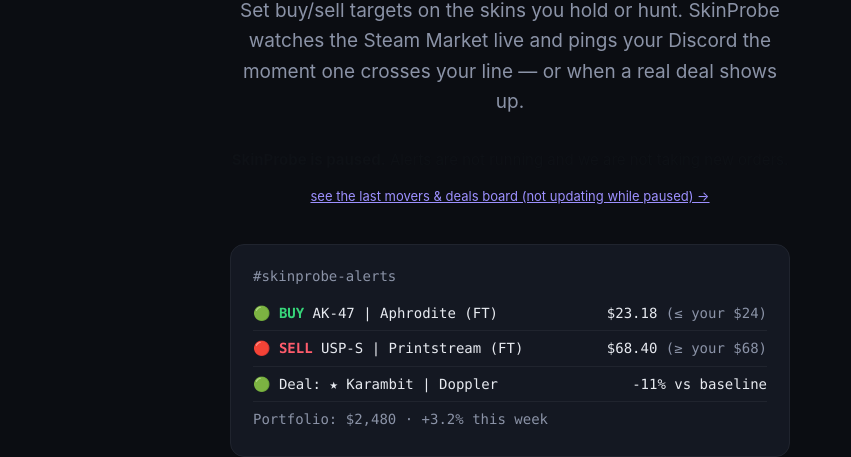
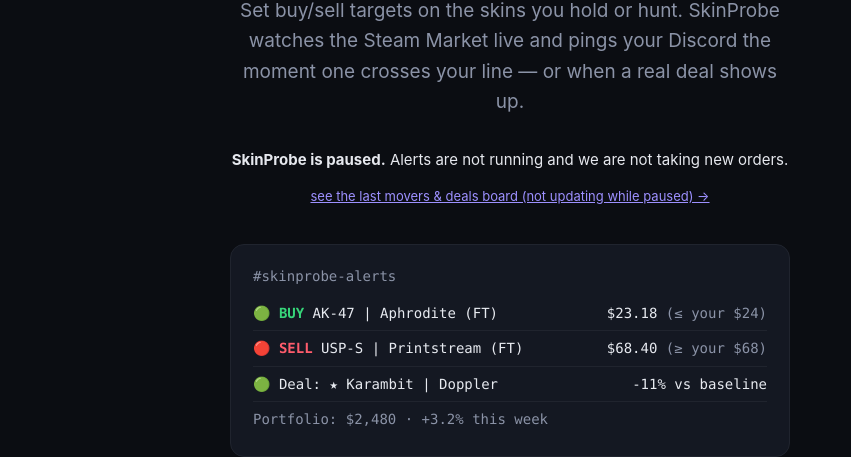
Before and after one commit to willylam2222-bot/skinprobe-site, a plain HTML site: page docs/index.html in a window 1280 px wide. Shown: the part 345-802 px from the top of the page, without its empty margins (130-981 px from the left). Drawn offline with Linux system fonts and the light colour scheme.

Commit message:
Make the paused notice readable on the dark background

```diff
--- a/docs/index.html
+++ b/docs/index.html
@@ -48,7 +48,7 @@
   <span class="tag">⏸ PAUSED · CS2 SKIN PRICE ALERTS</span>
   <h1>Your skins move like a market.<br><span>SkinProbe tells you the second they do.</span></h1>
   <p class="sub">Set buy/sell targets on the skins you hold or hunt. SkinProbe watches the Steam Market live and pings your Discord the moment one crosses your line — or when a real deal shows up.</p>
-  <p class="note" style="margin-top:18px;font-size:15px;color:var(--ink,#e6e8ee)"><b>SkinProbe is paused.</b> Alerts are not running and we are not taking new orders.</p>
+  <p class="note" style="margin-top:18px;font-size:15px;color:#e6e8ee"><b>SkinProbe is paused.</b> Alerts are not running and we are not taking new orders.</p>
   <p class="note" style="margin-top:14px"><a href="movers.html">see the last movers &amp; deals board (not updating while paused) →</a></p>
 
   <div class="demo">
```
